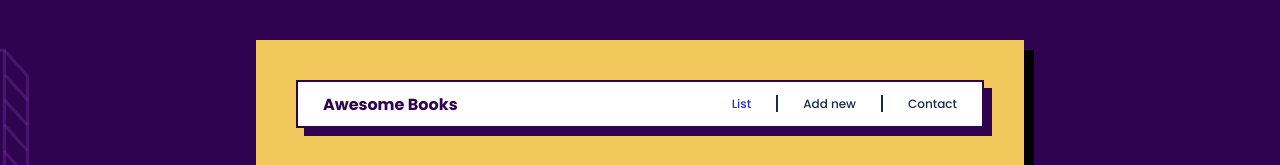
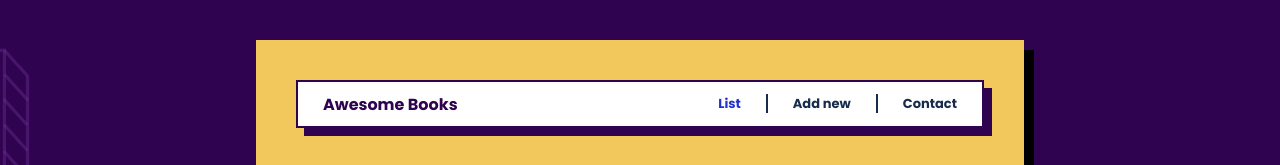
Before and after one commit to andres-condezo/Awesome-books, a website: page index.html in a window 1280 px wide. Shown: the top 165 px of the page. Drawn offline with Linux system fonts and the light colour scheme.

Commit message:
Style(style.css): [Update anchor styles]

```diff
--- a/src/style.css
+++ b/src/style.css
@@ -121,8 +121,8 @@ header nav ul li .header__logo[disabled] {
 
 .desktop-menu li a {
   font-family: var(--font-sans);
-  font-weight: 500;
-  font-size: 1.2rem;
+  font-weight: 700;
+  font-size: 1.3rem;
   line-height: 2rem;
   text-decoration: none;
   padding: 0 2.5rem 0 2.5rem;
```
